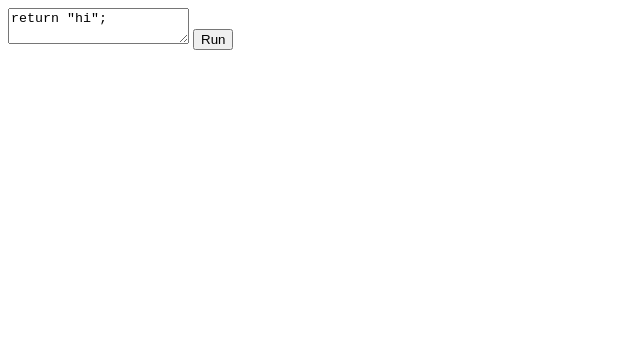
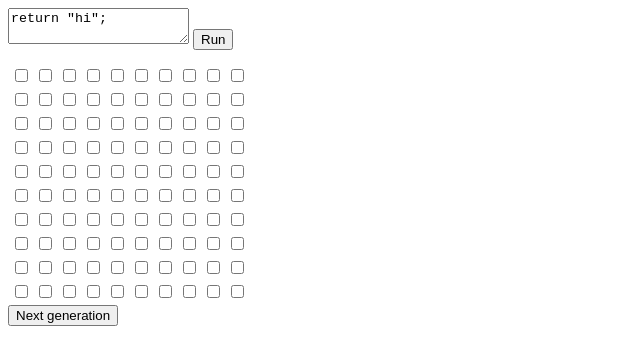
Before and after one commit to AnnaRoos/eloquent-javascript, a website: page chapters/chapter18.html in a window 1280 px wide. Shown: the whole page, without its empty margins (0-640 px from the left). Drawn offline with Linux system fonts and the light colour scheme.

Commit message:
working on last one chapter 18

```diff
--- a/chapters/chapter18.html
+++ b/chapters/chapter18.html
@@ -11,5 +11,7 @@
     <textarea id="code">return "hi";</textarea>
     <button id="button">Run</button>
     <pre id="output"></pre>
+    <div id="grid"></div>
+    <button id="next">Next generation</button>
   </body>
 </html>
--- a/chapters/chapter18.js
+++ b/chapters/chapter18.js
@@ -47,3 +47,48 @@ button.addEventListener('click', createFunction);
     outputNode.innerText = 'Error: ' + e;
   }
 }); */
+
+//Conway’s game of life
+
+const grid = document.querySelector('#grid');
+const nextGenButton = document.querySelector('#next');
+
+class State {
+  constructor(rows) {
+    this.rows = rows;
+  }
+}
+
+
+
+const createGrid = (rows, columns) => {
+  let table = document.createElement('table');
+  for (let y = 0; y < rows; y++) {
+    let tableRow = document.createElement('tr');
+    for (let x = 0; x < columns; x++) {
+      let tableData = document.createElement('td');
+      let input = document.createElement('input');
+      input.type = 'checkbox';
+      input.id = `${x}${y}`;
+      tableData.appendChild(input);
+      tableRow.appendChild(tableData);
+    }
+    table.appendChild(tableRow);
+  }
+  return table;
+};
+
+
+
+
+grid.appendChild(createGrid(10, 10));
+
+
+const createNextGen = () => {
+  console.log(grid.children);
+};
+grid.addEventListener('click', (event) => {
+  console.log(event.target.id);
+});
+
+nextGenButton.addEventListener('click', createNextGen);
```
